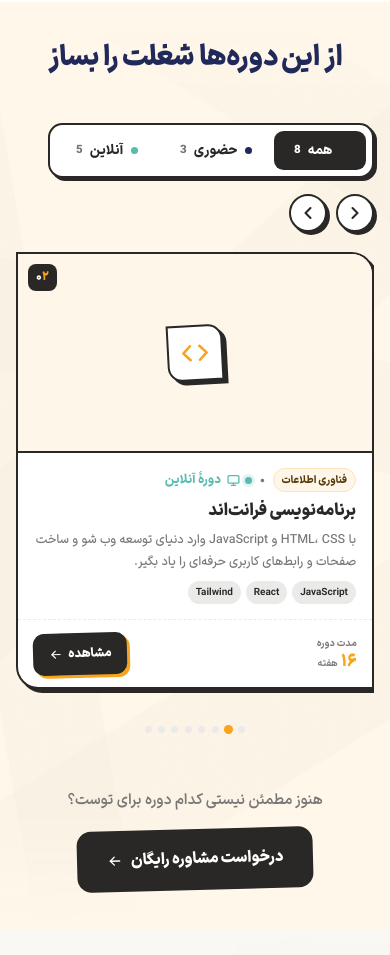
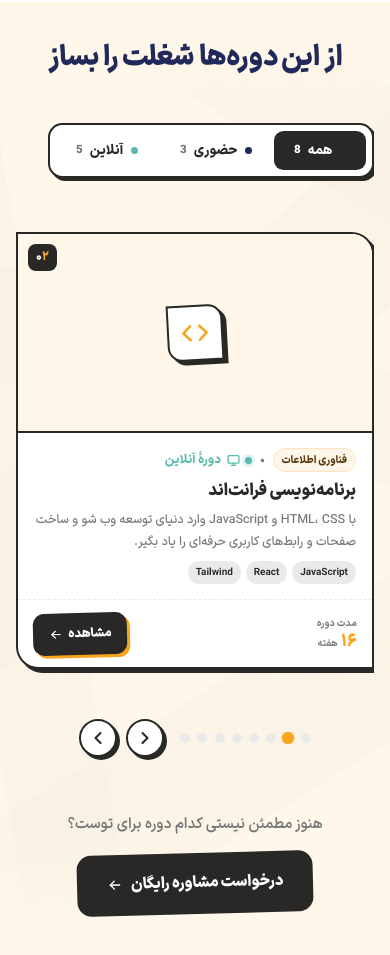
Before and after one commit to MohammadMehdiSadeghi/rokad-college, a React (Vite) app: page / in a window 390 px wide. Shown: the part 6060-7015 px from the top of the page. Built offline with nearby package versions, Linux system fonts and the light colour scheme; the HTML template or start-up script is replaced by a standard one; a web font is replaced by a local one.

Commit message:
Revert "courses: filters right arrows left dots centered small"
This reverts commit d5b8c29f3bbf6fe4740419cb789bfba3c6e82326.

```diff
--- a/src/index.css
+++ b/src/index.css
@@ -2521,21 +2521,19 @@ a:focus-visible, button:focus-visible {
 .v2-track { display: flex; gap: 16px; transition: transform .5s cubic-bezier(.4,0,.2,1); will-change: transform; }
 .v2-slide { flex: 0 0 auto; }
 
-/* ---- Controls row (filters right + arrows left) ---- */
-.v2-controls {
-  display: flex; align-items: center; justify-content: space-between;
-  gap: 1rem; flex-wrap: wrap; margin-bottom: .6rem;
-}
-
-/* ---- Dots centered below carousel ---- */
-.v2-dots { display: flex; justify-content: center; gap: .4rem; margin-top: .8rem; }
+/* ---- Nav row ---- */
+.v2-nav {
+  display: flex; align-items: center; justify-content: center; gap: 1rem;
+  margin-top: 1.6rem;
+}
+.v2-dots { display: flex; gap: .45rem; }
 .v2-dot {
-  width: 7px; height: 7px; border-radius: 50%;
+  width: 10px; height: 10px; border-radius: 50%;
   background: var(--ink-light); border: none; padding: 0; cursor: pointer;
   transition: background .25s, transform .25s;
 }
 .v2-dot:hover { background: var(--ink-muted); transform: scale(1.15); }
-.v2-dot.active { background: var(--college); transform: scale(1.3); }
+.v2-dot.active { background: var(--college); transform: scale(1.25); }
 .v2-nav-arrows { display: flex; gap: .55rem; }
 .v2-icon-btn {
   display: flex; align-items: center; justify-content: center;
@@ -2661,6 +2659,7 @@ a:focus-visible, button:focus-visible {
 .v2-action .v2-btn svg { width: 14px; height: 14px; }
 
 /* ---- V3 Segmented filter (حضوری/آنلاین) ---- */
+.segbar { display: flex; justify-content: center; margin: 0 auto 2.4rem; }
 .segment {
   background: var(--white);
   border: 2px solid var(--ink);
@@ -4269,7 +4268,7 @@ a:focus-visible, button:focus-visible {
 /* --- صفحهٔ اصلی --- */
 @media (max-width: 600px) {
   /* فیلتر سگمنتی سکشن دوره‌ها: داخل خودش اسکرول افقی بگیرد */
-  .segment { max-width: 100%; overflow-x: auto; padding-bottom: 6px; }
+  .segbar { justify-content: flex-start; overflow-x: auto; padding-bottom: 6px; }
   /* کارت‌های لیستی دوره: کاور در موبایل کوتاه‌تر */
   .v2-cover { aspect-ratio: 16 / 9; }
   /* تیکر آمار: اعداد و فونت فشرده‌تر */
--- a/src/pages/Home/sections/Courses/index.jsx
+++ b/src/pages/Home/sections/Courses/index.jsx
@@ -194,8 +194,8 @@ export default function Courses() {
           <RotatedHeading words={"از این دوره‌ها شغلت را بساز"} className="t-section" color="var(--navy)" />
         </div>
 
-        {/* Controls row: filters (right/start) + arrows (left/end) */}
-        <div className="v2-controls">
+        {/* Segmented filter control */}
+        <div className="segbar">
           <div className="segment" role="tablist">
             {segs.map(function(s) {
               var isOn = filter === s.f;
@@ -213,14 +213,6 @@ export default function Courses() {
               );
             })}
           </div>
-          <div className="v2-nav-arrows">
-            <button className="v2-icon-btn" onClick={prev} aria-label="قبلی">
-              <Chevron right />
-            </button>
-            <button className="v2-icon-btn" onClick={next} aria-label="بعدی">
-              <Chevron />
-            </button>
-          </div>
         </div>
 
         {/* Course carousel (۴ در دید اول) */}
@@ -237,7 +229,8 @@ export default function Courses() {
           </div>
         </div>
 
-        {/* Dots centered below carousel */}
+        {/* Nav row */}
+        <div className="v2-nav">
           <div className="v2-dots">
             {Array.from({ length: dotCount }, function(_, i) {
               return (
@@ -249,6 +242,15 @@ export default function Courses() {
                 />
               );
             })}
+          </div>
+          <div className="v2-nav-arrows">
+            <button className="v2-icon-btn" onClick={prev} aria-label="قبلی">
+              <Chevron right />
+            </button>
+            <button className="v2-icon-btn" onClick={next} aria-label="بعدی">
+              <Chevron />
+            </button>
+          </div>
         </div>
 
         {/* CTA footer */}
```
Lines whose indentation alone changed are shown as unchanged.
